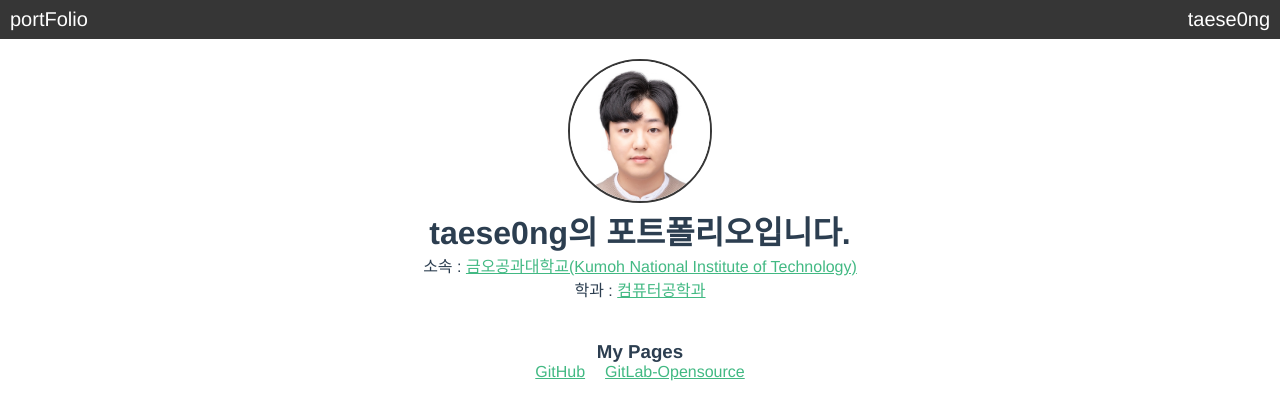
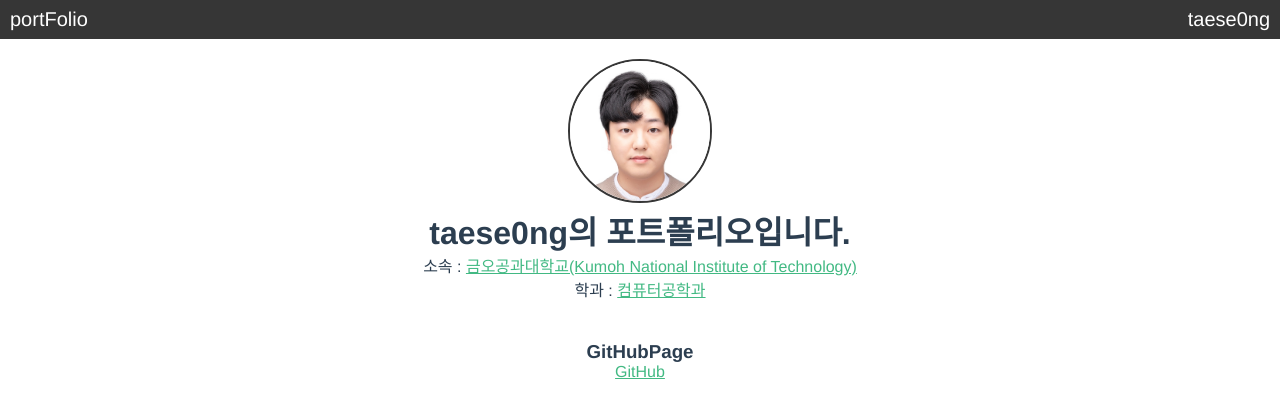
Before and after one commit to taese0ng/portfolio_vue, a Vue app: page / in a window 1280 px wide. Shown: the top 420 px of the page. Built offline with nearby package versions, Linux system fonts and the light colour scheme.

Commit message:
gitlab 제거(비로그인 접근불가)

```diff
--- a/src/components/HelloPortfolio.vue
+++ b/src/components/HelloPortfolio.vue
@@ -8,10 +8,9 @@
       학과 :
       <a href="http://ce.kumoh.ac.kr/ce/index.do" target="_blank" rel="noopener">컴퓨터공학과</a>
     </p>
-    <h3>My Pages</h3>
+    <h3>GitHubPage</h3>
     <ul>
       <li><a href="https://github.com/taese0ng?tab=repositories" target="_blank" rel="noopener">GitHub</a></li>
-      <li><a href="http://git.kumoh.ac.kr/taese0ng/osp19-siserie.git" target="_blank" rel="noopener">GitLab-Opensource</a></li>
     </ul>
   </div>
 </template>
```
Also changed, not shown: 9 other files (tests, documents, lock files or other folders).
